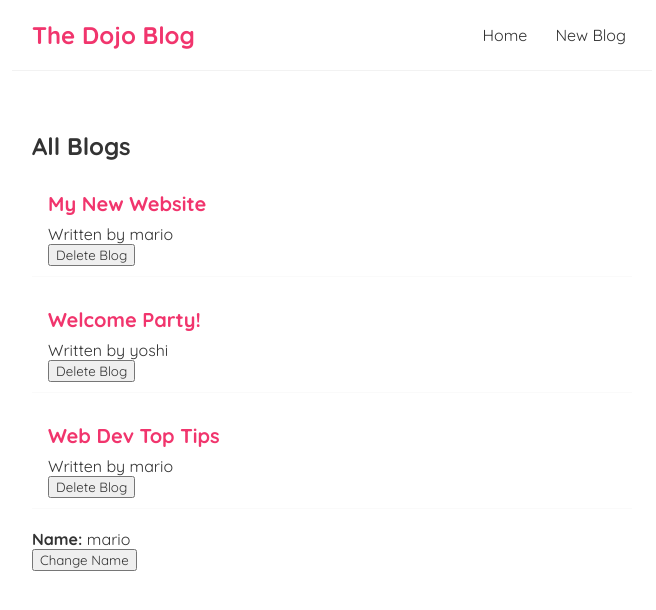
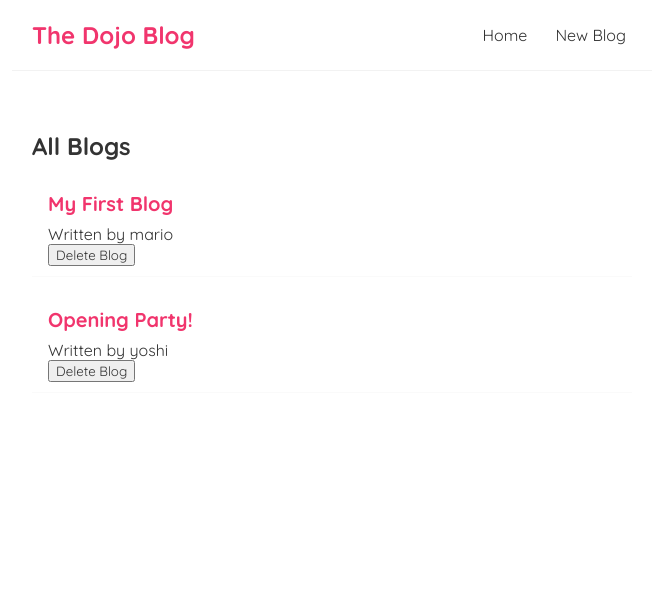
Before and after one commit to kulotsystems/react-thenetninja, a React (Vite) app: page / in a window 1280 px wide. Shown: the top 610 px of the page, without its empty margins (308-964 px from the left). Built offline with nearby package versions, Linux system fonts and the light colour scheme; data requests are answered from the project's data file.

Commit message:
Lesson 17: Fetching Data with useEffect.

```diff
--- a/src/Home.jsx
+++ b/src/Home.jsx
@@ -2,31 +2,24 @@
 import BlogList from './BlogList.jsx';
 
 const Home = () => {
-    const [blogs, setBlogs] = useState([
-        { id: 1, title: 'My New Website'  , body: 'lorem ipsum...', author: 'mario' },
-        { id: 2, title: 'Welcome Party!'  , body: 'lorem ipsum...', author: 'yoshi' },
-        { id: 3, title: 'Web Dev Top Tips', body: 'lorem ipsum...', author: 'mario' }
-    ]);
+    const [blogs, setBlogs] = useState([]);
 
     const [name, setName] = useState('mario');
 
-    const handleDelete = (id) => {
-        const newBlogs = blogs.filter(blog => blog.id !== id);
-        setBlogs(newBlogs);
-    };
-
     useEffect(() => {
-        console.log('use effect ran');
-        console.log(name);
-    }, [name]);
+        fetch('http://localhost:3000/blogs')
+            .then(response => {
+                return response.json();
+            })
+                .then((data) => {
+                    setBlogs(data);
+                });
+    }, []);
 
 
     return (
         <div className="home">
-            <BlogList blogs={blogs} title="All Blogs" handleDelete={handleDelete} />
-
-            <p><b>Name: </b>{ name }</p>
-            <button onClick={() => setName('luigi') }>Change Name</button>
+            { blogs && <BlogList blogs={blogs} title="All Blogs" /> }
         </div>
     );
 };
```
